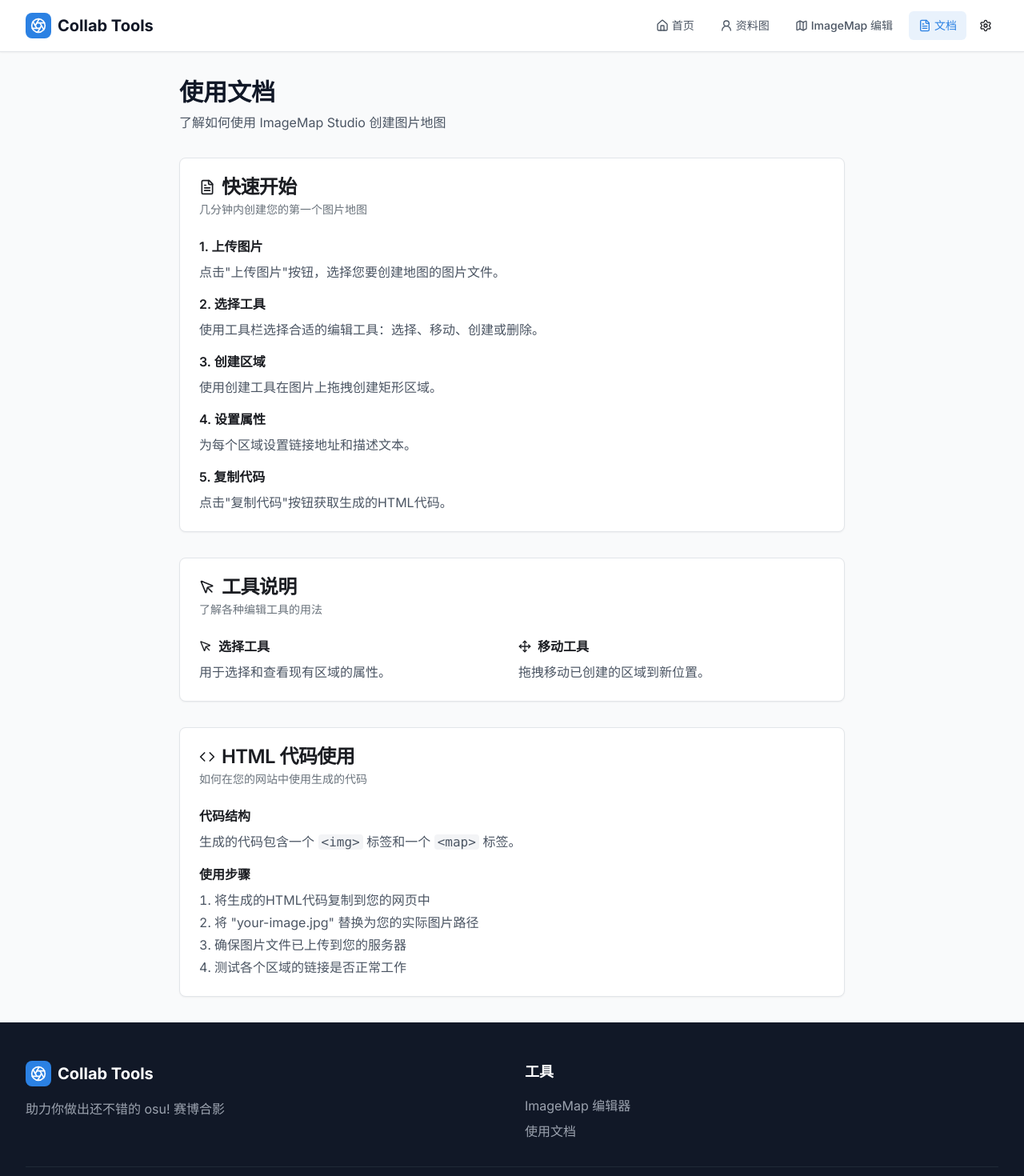
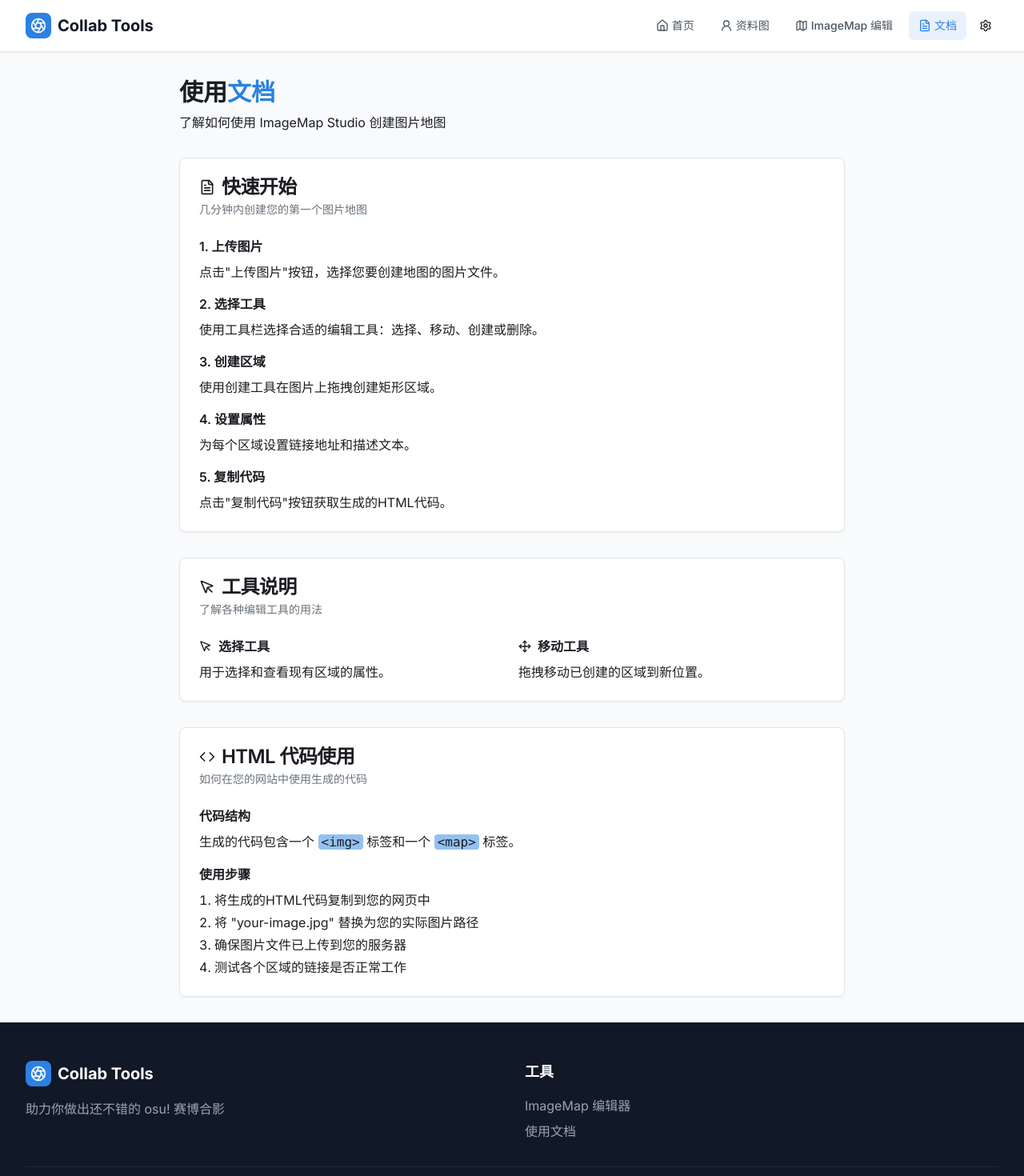
Before and after one commit to CloneWith/osu-collab-tools, a Next.js app: page /docs in a window 1280 px wide. Shown: the top 1470 px of the page at 80% size. Built offline with nearby package versions, Linux system fonts and the light colour scheme.

Commit message:
Again apply colour scheme to document and imagemap editor pages

```diff
--- a/app/docs/page.tsx
+++ b/app/docs/page.tsx
@@ -3,11 +3,13 @@ import { FileText, Code, MousePointer, Move } from "lucide-react"
 
 export default function DocsPage() {
   return (
-    <div className="min-h-screen bg-gray-50">
+    <div className="min-h-screen bg-background">
       <div className="max-w-4xl mx-auto px-4 sm:px-6 lg:px-8 py-8">
         <div className="mb-8">
-          <h1 className="text-3xl font-bold text-gray-900 mb-2">使用文档</h1>
-          <p className="text-gray-600">了解如何使用 ImageMap Studio 创建图片地图</p>
+          <h1 className="text-3xl font-bold text-foreground mb-2">使用
+              <span className="text-primary">文档</span>
+          </h1>
+          <p className="text-secondary-foreground">了解如何使用 ImageMap Studio 创建图片地图</p>
         </div>
 
         <div className="space-y-8">
@@ -22,23 +24,23 @@ export default function DocsPage() {
             <CardContent className="space-y-4">
               <div className="space-y-2">
                 <h3 className="font-semibold">1. 上传图片</h3>
-                <p className="text-gray-600">点击"上传图片"按钮，选择您要创建地图的图片文件。</p>
+                <p className="text-secondary-foreground">点击"上传图片"按钮，选择您要创建地图的图片文件。</p>
               </div>
               <div className="space-y-2">
                 <h3 className="font-semibold">2. 选择工具</h3>
-                <p className="text-gray-600">使用工具栏选择合适的编辑工具：选择、移动、创建或删除。</p>
+                <p className="text-secondary-foreground">使用工具栏选择合适的编辑工具：选择、移动、创建或删除。</p>
               </div>
               <div className="space-y-2">
                 <h3 className="font-semibold">3. 创建区域</h3>
-                <p className="text-gray-600">使用创建工具在图片上拖拽创建矩形区域。</p>
+                <p className="text-secondary-foreground">使用创建工具在图片上拖拽创建矩形区域。</p>
               </div>
               <div className="space-y-2">
                 <h3 className="font-semibold">4. 设置属性</h3>
-                <p className="text-gray-600">为每个区域设置链接地址和描述文本。</p>
+                <p className="text-secondary-foreground">为每个区域设置链接地址和描述文本。</p>
               </div>
               <div className="space-y-2">
                 <h3 className="font-semibold">5. 复制代码</h3>
-                <p className="text-gray-600">点击"复制代码"按钮获取生成的HTML代码。</p>
+                <p className="text-secondary-foreground">点击"复制代码"按钮获取生成的HTML代码。</p>
               </div>
             </CardContent>
           </Card>
@@ -58,14 +60,14 @@ export default function DocsPage() {
                     <MousePointer className="w-4 h-4" />
                     选择工具
                   </h3>
-                  <p className="text-gray-600">用于选择和查看现有区域的属性。</p>
+                  <p className="text-secondary-foreground">用于选择和查看现有区域的属性。</p>
                 </div>
                 <div className="space-y-2">
                   <h3 className="font-semibold flex items-center gap-2">
                     <Move className="w-4 h-4" />
                     移动工具
                   </h3>
-                  <p className="text-gray-600">拖拽移动已创建的区域到新位置。</p>
+                  <p className="text-secondary-foreground">拖拽移动已创建的区域到新位置。</p>
                 </div>
               </div>
             </CardContent>
@@ -82,14 +84,14 @@ export default function DocsPage() {
             <CardContent className="space-y-4">
               <div className="space-y-2">
                 <h3 className="font-semibold">代码结构</h3>
-                <p className="text-gray-600">
-                  生成的代码包含一个 <code className="bg-gray-100 px-1 rounded">&lt;img&gt;</code> 标签和一个{" "}
-                  <code className="bg-gray-100 px-1 rounded">&lt;map&gt;</code> 标签。
+                <p className="text-secondary-foreground">
+                  生成的代码包含一个 <code className="bg-primary/50 px-1 rounded">&lt;img&gt;</code> 标签和一个{" "}
+                  <code className="bg-primary/50 px-1 rounded">&lt;map&gt;</code> 标签。
                 </p>
               </div>
               <div className="space-y-2">
                 <h3 className="font-semibold">使用步骤</h3>
-                <ol className="list-decimal list-inside space-y-1 text-gray-600">
+                <ol className="list-decimal list-inside space-y-1 text-secondary-foreground">
                   <li>将生成的HTML代码复制到您的网页中</li>
                   <li>将 "your-image.jpg" 替换为您的实际图片路径</li>
                   <li>确保图片文件已上传到您的服务器</li>
```
Also changed, not shown: app/editor/page.tsx (+26 -23 lines).
